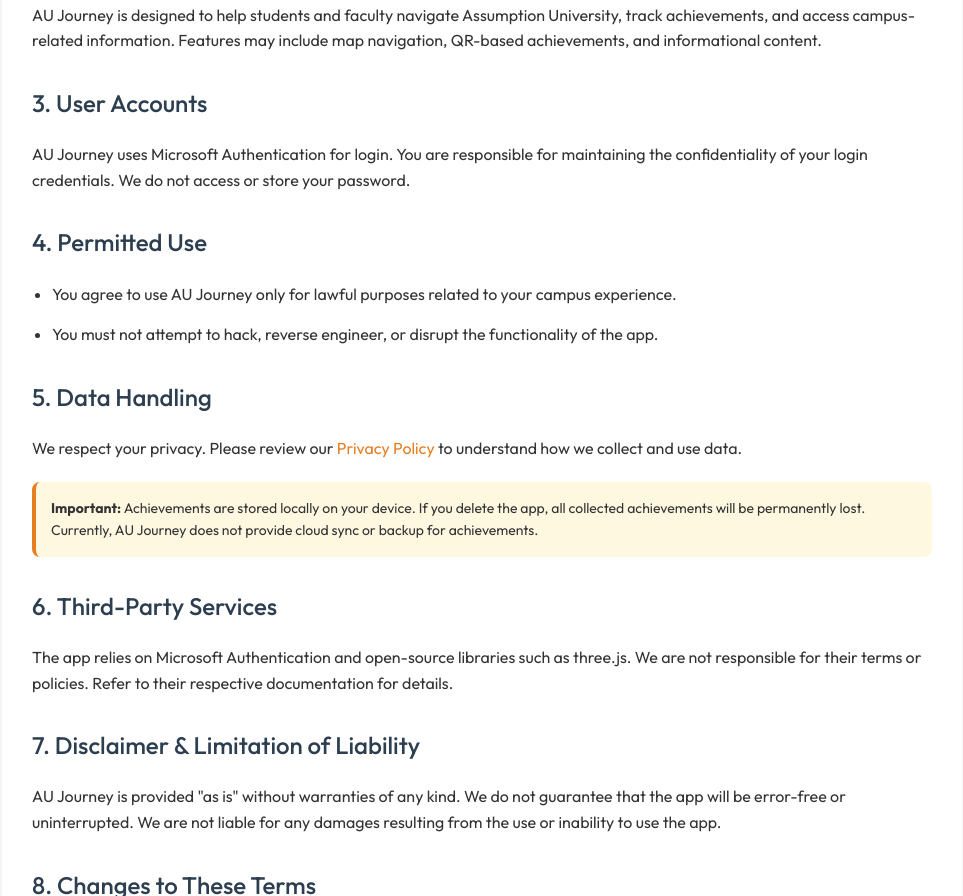
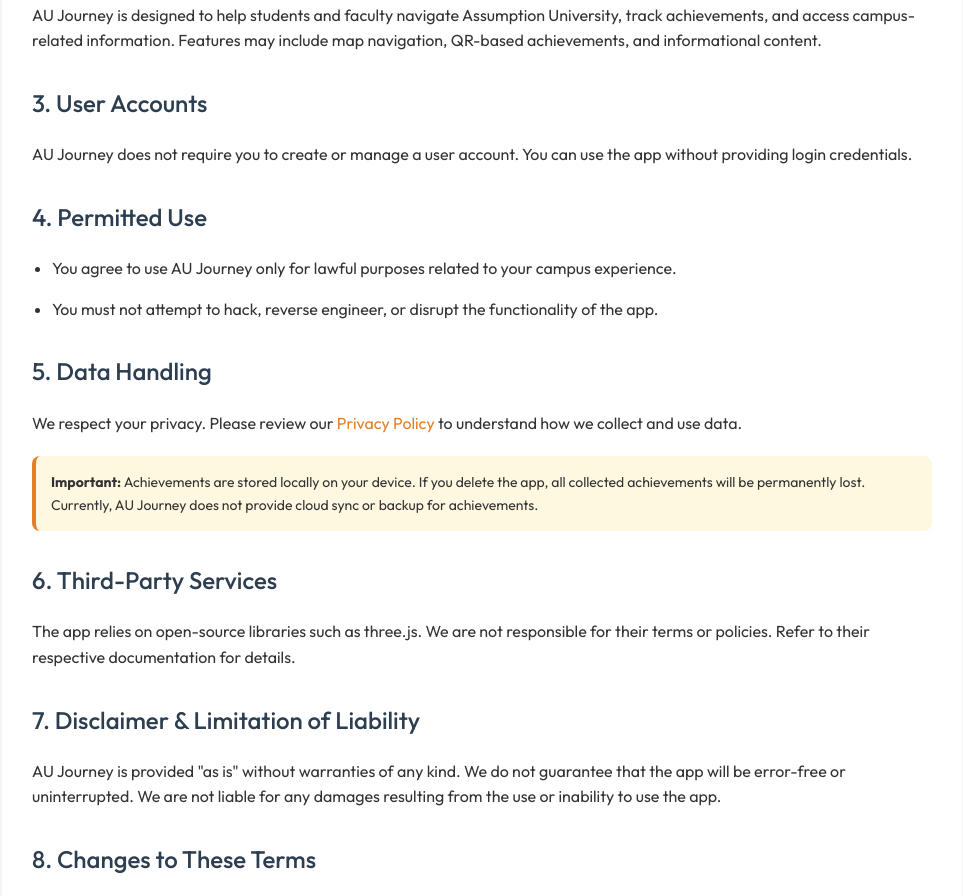
Before and after one commit to AU-Journey/au-journey-legal, a plain HTML site: page terms-of-service/index.html in a window 1280 px wide. Shown: the part 384-1280 px from the top of the page, without its empty margins (158-1121 px from the left). Drawn offline with Linux system fonts and the light colour scheme.

Commit message:
update without Microsoft authen

```diff
--- a/terms-of-service/index.html
+++ b/terms-of-service/index.html
@@ -95,8 +95,11 @@
     <h2>2. Description of Service</h2>
     <p>AU Journey is designed to help students and faculty navigate Assumption University, track achievements, and access campus-related information. Features may include map navigation, QR-based achievements, and informational content.</p>
 
+<!--     <h2>3. User Accounts</h2> -->
+<!--     <p>AU Journey uses Microsoft Authentication for login. You are responsible for maintaining the confidentiality of your login credentials. We do not access or store your password.</p> -->
+
     <h2>3. User Accounts</h2>
-    <p>AU Journey uses Microsoft Authentication for login. You are responsible for maintaining the confidentiality of your login credentials. We do not access or store your password.</p>
+    <p>AU Journey does not require you to create or manage a user account. You can use the app without providing login credentials.</p>
 
     <h2>4. Permitted Use</h2>
     <ul>
@@ -112,7 +115,7 @@
     </div>
 
     <h2>6. Third-Party Services</h2>
-    <p>The app relies on Microsoft Authentication and open-source libraries such as three.js. We are not responsible for their terms or policies. Refer to their respective documentation for details.</p>
+    <p>The app relies on open-source libraries such as three.js. We are not responsible for their terms or policies. Refer to their respective documentation for details.</p>
 
     <h2>7. Disclaimer & Limitation of Liability</h2>
     <p>AU Journey is provided "as is" without warranties of any kind. We do not guarantee that the app will be error-free or uninterrupted. We are not liable for any damages resulting from the use or inability to use the app.</p>
```
